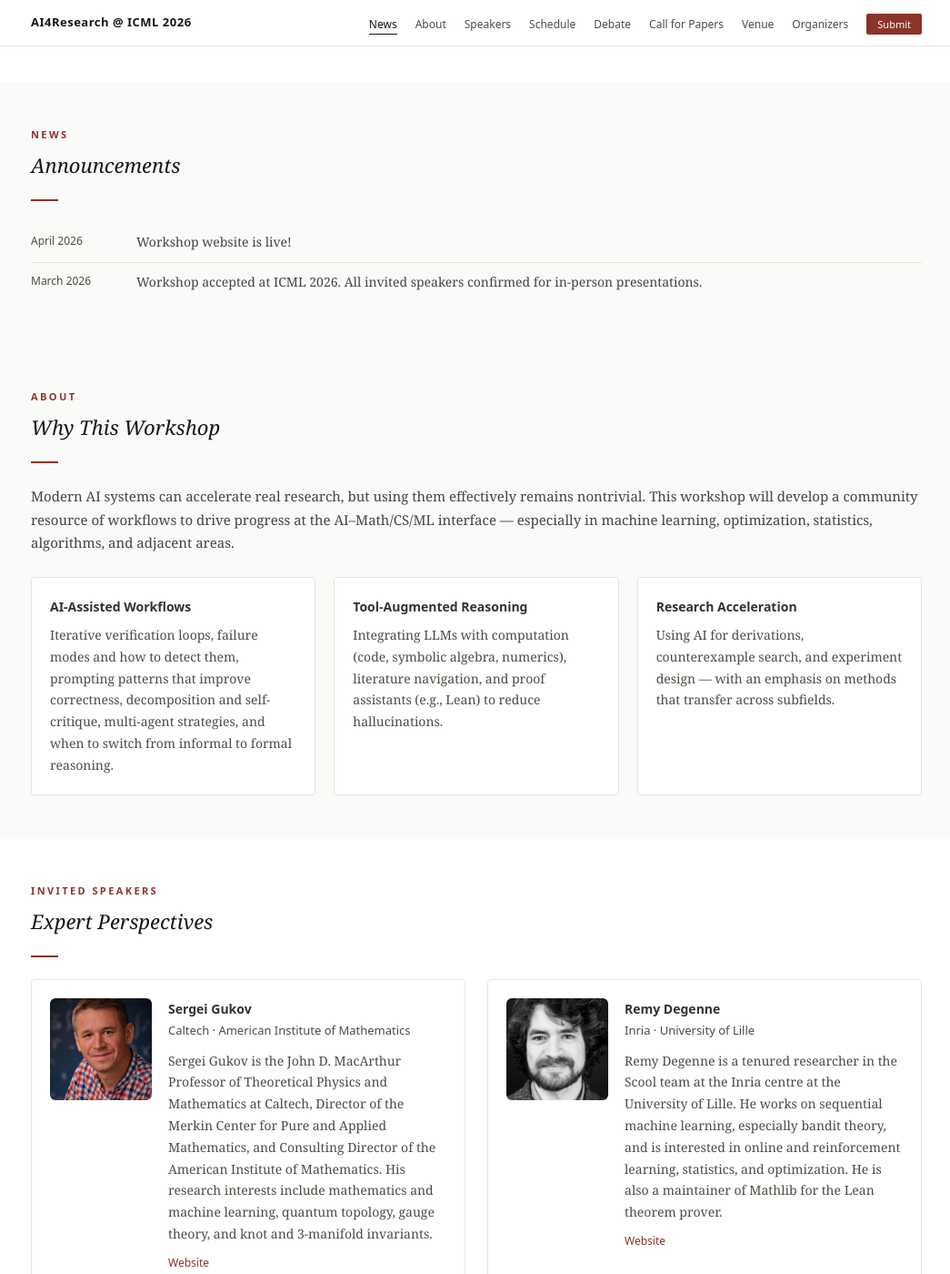
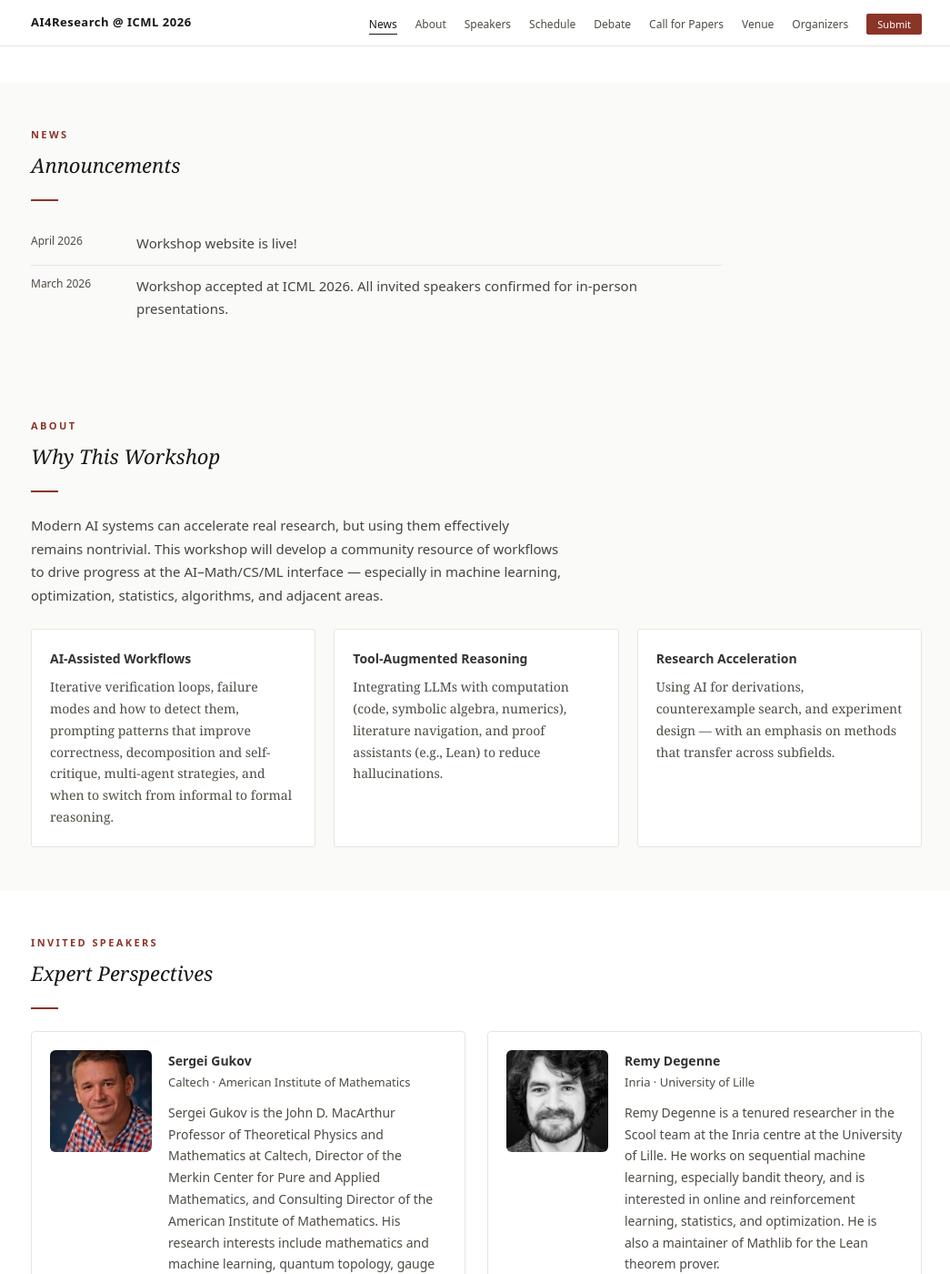
Before and after one commit to ai4research-icml-workshop/ai4research-icml-workshop.github.io, a Jekyll site: the page built from index.html, in a window 1280 px wide and 1400 px high, scrolled down 268 px. Shown: the whole window at 91% size, without its empty margins (116-1161 px from the left). Built offline with Jekyll 4.4.1, drawn with Linux system fonts in a browser that asks for light colours.

Commit message:
style: improve long-form readability

```diff
--- a/_sass/_sections.scss
+++ b/_sass/_sections.scss
@@ -16,6 +16,7 @@
 .news-list {
   list-style: none;
   padding: 0;
+  max-width: 760px;
 }
 
 .news-item {
@@ -25,6 +26,7 @@
   border-bottom: 1px solid $color-border;
   font-size: 14px;
   line-height: 1.6;
+  font-family: $font-sans;
 
   &:last-child {
     border-bottom: none;
@@ -42,6 +44,8 @@
 
 .news-text {
   color: #444;
+  font-size: 15px;
+  line-height: 1.7;
 }
 
 // About
@@ -50,6 +54,8 @@
   color: #444;
   margin-bottom: 24px;
   line-height: 1.7;
+  font-family: $font-sans;
+  max-width: 68ch;
 }
 
 .topics {
@@ -131,6 +137,7 @@
   font-size: 14px;
   line-height: 1.7;
   color: $color-text-secondary;
+  font-family: $font-sans;
 }
 
 .speaker-links {
@@ -209,6 +216,8 @@
   color: #444;
   margin-bottom: 12px;
   line-height: 1.7;
+  font-family: $font-sans;
+  max-width: 68ch;
 }
 
 .debate-motion {
@@ -220,13 +229,17 @@
   margin: 16px 0 24px;
   font-size: 15px;
   line-height: 1.6;
+  font-family: $font-sans;
+  max-width: 68ch;
 }
 
 .debate-format {
-  font-size: 14px;
+  font-size: 15px;
   color: #555;
   padding-left: 20px;
   margin-bottom: 16px;
+  font-family: $font-sans;
+  max-width: 68ch;
 
   li {
     margin-bottom: 6px;
@@ -245,10 +258,13 @@
   color: #444;
   margin-bottom: 24px;
   line-height: 1.7;
+  font-family: $font-sans;
+  max-width: 68ch;
 }
 
 .cfp-topics {
   margin-bottom: 28px;
+  max-width: 72ch;
 
   h3 {
     font-size: 14px;
@@ -260,9 +276,10 @@
 
   ul {
     padding-left: 18px;
-    font-size: 14px;
+    font-size: 15px;
     color: #555;
     line-height: 1.7;
+    font-family: $font-sans;
   }
 
   li {
@@ -273,9 +290,10 @@
 .cfp-dates {
   list-style: none;
   padding-left: 0;
-  font-size: 14px;
+  font-size: 15px;
   color: #555;
   line-height: 1.8;
+  font-family: $font-sans;
 }
 
 .cfp-grid {
@@ -312,9 +330,10 @@
 
   ul {
     padding-left: 18px;
-    font-size: 14px;
+    font-size: 15px;
     color: #555;
     line-height: 1.7;
+    font-family: $font-sans;
   }
 }
 
```
